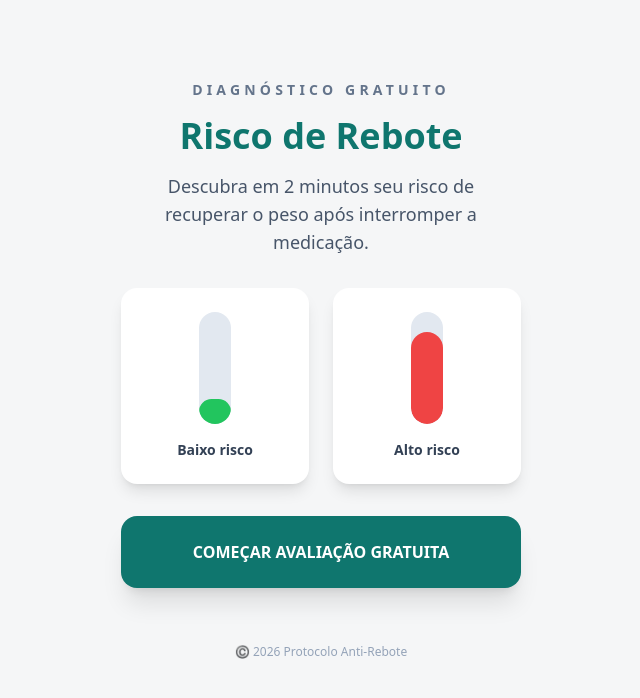
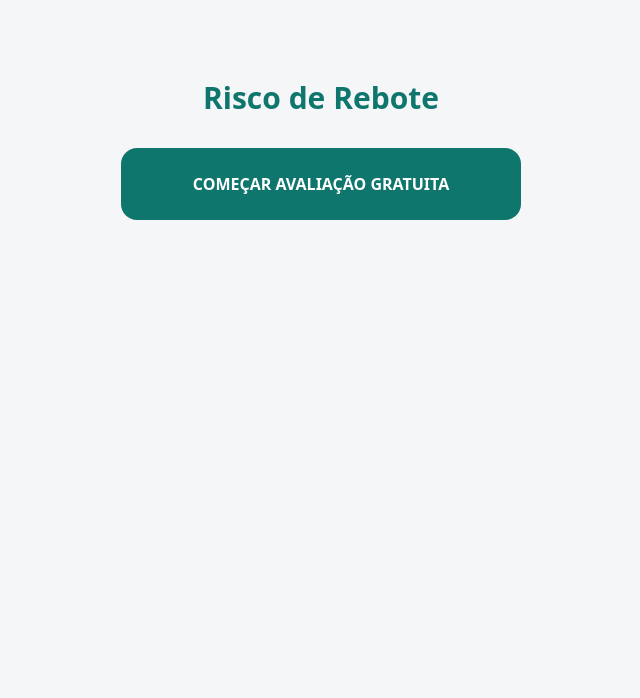
Before and after one commit to Gguga/quiz, a React (Vite) app: page / in a window 1280 px wide. Shown: the top 698 px of the page, without its empty margins (319-959 px from the left). Built offline with nearby package versions, Linux system fonts and the light colour scheme.

Commit message:
Update App.tsx

```diff
--- a/App.tsx
+++ b/App.tsx
@@ -6,7 +6,7 @@ import ResultsView from './ResultsView';
 import VslView from './components/VslView';
 import NewsInterstitial from './components/NewsInterstitial';
 
-const NEWS_POSITION = 4; // após pergunta 4
+const NEWS_POSITION = 4;
 
 const App: React.FC = () => {
 
@@ -16,23 +16,9 @@ const App: React.FC = () => {
   const [showVsl, setShowVsl] = useState<boolean>(false);
   const [loading, setLoading] = useState<boolean>(false);
   const [loadingProgress, setLoadingProgress] = useState<number>(0);
-  const [animateGraph, setAnimateGraph] = useState<boolean>(false);
-
-  useEffect(() => {
-    const timer = setTimeout(() => {
-      setAnimateGraph(true);
-    }, 500);
-    return () => clearTimeout(timer);
-  }, []);
-
-  // =========================
-  // FLUXO DE PERGUNTAS
-  // =========================
 
   const getQuestionIndex = () => {
-    if (currentStep > NEWS_POSITION) {
-      return currentStep - 1;
-    }
+    if (currentStep > NEWS_POSITION) return currentStep - 1;
     return currentStep;
   };
 
@@ -46,12 +32,10 @@ const App: React.FC = () => {
   const handleSelectOption = (value: string) => {
     const questionIndex = getQuestionIndex();
     const questionId = QUESTIONS[questionIndex].id;
-
     setAnswers(prev => ({ ...prev, [questionId]: value }));
   };
 
   const handleNext = () => {
-
     const questionIndex = getQuestionIndex();
 
     if (questionIndex === QUESTIONS.length - 1) {
@@ -62,13 +46,8 @@ const App: React.FC = () => {
     setCurrentStep(prev => prev + 1);
   };
 
-  const progress =
-    currentStep >= 0
-      ? ((currentStep + 1) / (QUESTIONS.length + 1)) * 100
-      : 0;
-
   // =========================
-  // CÁLCULO
+  // SCORE COM FORÇADORES
   // =========================
 
   const calculateScore = (): QuizResults => {
@@ -85,7 +64,33 @@ const App: React.FC = () => {
     });
 
     let normalized = (totalWeight / maxWeight) * 100;
-    if (normalized < 45) normalized = 48;
+
+    const proteinaRefeicoes = answers[7];
+    const proteinaCalculo = answers[8];
+    const treino = answers[6];
+    const situacao = answers[4];
+    const dieta = answers[9];
+
+    if (
+      proteinaRefeicoes === "proteina_0_1" ||
+      proteinaCalculo === "proteina_nunca"
+    ) {
+      normalized = Math.max(normalized, 72);
+    }
+
+    if (treino === "forca_nao_treina") {
+      normalized = Math.max(normalized, 75);
+    }
+
+    if (situacao === "uso_parou_rebote") {
+      normalized = Math.max(normalized, 80);
+    }
+
+    if (dieta === "dieta_feeling") {
+      normalized = Math.max(normalized, 70);
+    }
+
+    if (normalized < 48) normalized = 48;
 
     const score = Math.round(normalized);
 
@@ -98,7 +103,7 @@ const App: React.FC = () => {
   };
 
   // =========================
-  // LOADING CORRIGIDO
+  // LOADING ESTRATÉGICO 5s
   // =========================
 
   const startAnalysis = () => {
@@ -107,109 +112,55 @@ const App: React.FC = () => {
     setLoadingProgress(0);
 
     const result = calculateScore();
+
     let progressValue = 0;
 
     const interval = setInterval(() => {
 
-      progressValue += 2.5;
+      progressValue += 2;
 
-      if (progressValue >= 100) {
-
+      if (progressValue >= 90) {
+        progressValue = 90;
+        setLoadingProgress(90);
         clearInterval(interval);
-        setLoadingProgress(100);
 
         setTimeout(() => {
-          setResults(result);
-          setLoading(false);
-        }, 400);
+          setLoadingProgress(100);
+
+          setTimeout(() => {
+            setResults(result);
+            setLoading(false);
+          }, 500);
+
+        }, 2000);
 
         return;
       }
 
       setLoadingProgress(progressValue);
 
-    }, 120);
-  };
-
-  const getSexo = () => {
-    return answers[1] === "sexo_homem" ? "masculina" : "feminina";
+    }, 100);
   };
 
   return (
     <div className="min-h-screen w-full bg-[#f5f6f7] flex flex-col font-sans">
 
-      {currentStep >= 0 && !loading && !results && !showVsl && (
-        <div className="w-full h-[4px] bg-slate-200">
-          <div
-            className="bg-black h-full transition-all duration-300"
-            style={{ width: `${progress}%` }}
-          />
-        </div>
-      )}
-
       <main className="flex-1 w-full max-w-md mx-auto">
 
-        {/* CAPA */}
         {currentStep === -1 && !loading && !results && !showVsl && (
           <div className="flex flex-col items-center px-6 text-center space-y-8 pt-20">
-
-            <div className="space-y-4">
-              <p className="text-sm font-semibold uppercase tracking-[0.3em] text-slate-500">
-                Diagnóstico Gratuito
-              </p>
-
-              <h1 className="text-3xl md:text-4xl font-black text-[#0f766e] leading-tight">
-                Risco de Rebote
-              </h1>
-
-              <h2 className="text-base md:text-lg text-slate-600 max-w-sm mx-auto leading-relaxed">
-                Descubra em 2 minutos seu risco de recuperar o peso após interromper a medicação.
-              </h2>
-            </div>
-
-            <div className="grid grid-cols-2 gap-6 w-full mt-4">
-
-              <div className="bg-white rounded-2xl shadow-lg p-6 flex flex-col items-center">
-                <div className="w-8 h-28 bg-slate-200 rounded-full relative overflow-hidden">
-                  <div
-                    className="absolute bottom-0 w-full bg-green-500 rounded-full transition-all duration-[2000ms]"
-                    style={{ height: animateGraph ? '22%' : '0%' }}
-                  />
-                </div>
-                <p className="mt-4 text-sm font-semibold text-slate-700">
-                  Baixo risco
-                </p>
-              </div>
-
-              <div className="bg-white rounded-2xl shadow-lg p-6 flex flex-col items-center">
-                <div className="w-8 h-28 bg-slate-200 rounded-full relative overflow-hidden">
-                  <div
-                    className="absolute bottom-0 w-full bg-red-500 rounded-full transition-all duration-[2000ms]"
-                    style={{ height: animateGraph ? '82%' : '0%' }}
-                  />
-                </div>
-                <p className="mt-4 text-sm font-semibold text-slate-700">
-                  Alto risco
-                </p>
-              </div>
-
-            </div>
-
+            <h1 className="text-3xl font-black text-[#0f766e]">
+              Risco de Rebote
+            </h1>
             <button
               onClick={() => setCurrentStep(0)}
-              className="w-full py-6 bg-[#0f766e] text-white rounded-2xl font-black uppercase mt-6 shadow-xl"
+              className="w-full py-6 bg-[#0f766e] text-white rounded-2xl font-black uppercase mt-6"
             >
               Começar Avaliação Gratuita
             </button>
-
-            <p className="text-xs text-slate-400 pt-6">
-              ©️ 2026 Protocolo Anti-Rebote
-            </p>
-
           </div>
         )}
 
-        {/* PERGUNTAS */}
         {isQuestionStep && !loading && !results && !showVsl && (
           <QuizStep
             question={QUESTIONS[getQuestionIndex()]}
@@ -223,34 +174,41 @@ const App: React.FC = () => {
           />
         )}
 
-        {/* NEWS */}
         {isNewsStep && !loading && !results && !showVsl && (
-          <div className="py-6 px-4">
-            <NewsInterstitial onNext={handleNext} />
-          </div>
+          <NewsInterstitial onNext={handleNext} />
         )}
 
-        {/* LOADING */}
         {loading && (
           <div className="flex flex-col items-center justify-center text-center p-6 pt-24 space-y-6">
+
             <h2 className="text-xl font-black text-[#0f766e] uppercase">
-              Triagem Clínica em Andamento
+              Analisando seu perfil metabólico
             </h2>
+
+            <div className="space-y-2 text-sm text-slate-500 font-medium">
+
+              {loadingProgress > 10 && <p>✓ Avaliando histórico metabólico...</p>}
+              {loadingProgress > 30 && <p>✓ Calculando vulnerabilidade muscular...</p>}
+              {loadingProgress > 50 && <p>✓ Analisando padrão proteico...</p>}
+              {loadingProgress > 70 && <p>✓ Cruzando adaptação à medicação...</p>}
+              {loadingProgress >= 90 && <p className="font-bold text-[#0f766e]">Finalizando diagnóstico...</p>}
+
+            </div>
+
             <div className="w-full bg-slate-200 h-3 rounded-full overflow-hidden">
               <div
                 className="bg-[#0f766e] h-full transition-all duration-300"
                 style={{ width: `${loadingProgress}%` }}
               />
             </div>
+
           </div>
         )}
 
-        {/* RESULTADO / VSL */}
         {(results || showVsl) && !loading && (
-          <div className="py-6 px-4">
+          <>
             {showVsl ? (
               <VslView
-                videoType={getSexo()}
                 onCheckout={() =>
                   window.open('https://lp.metodopsc.com.br/psc-v1/', '_blank')
                 }
@@ -262,7 +220,7 @@ const App: React.FC = () => {
                 onCtaClick={() => setShowVsl(true)}
               />
             )}
-          </div>
+          </>
         )}
 
       </main>
```
